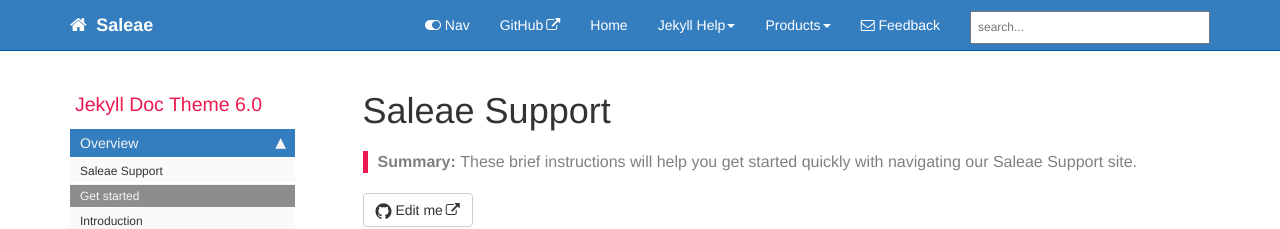
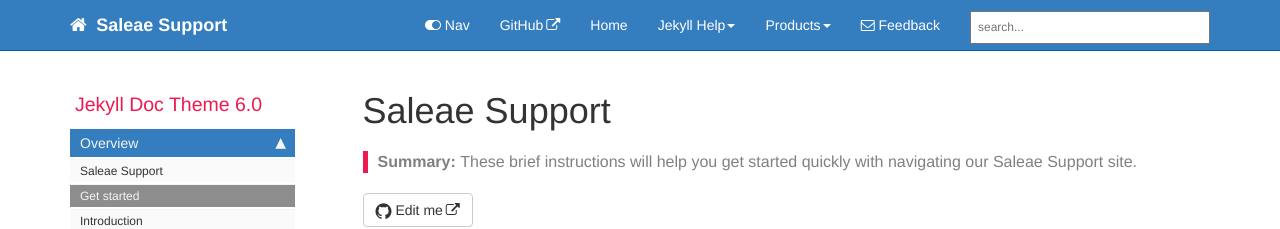
Before and after one commit to saleae/support, a Jekyll site: the page built from index.md, in a window 1280 px wide. Shown: the top 229 px of the page. Built offline with Jekyll 4.4.1, drawn with Linux system fonts in a browser that asks for light colours; nearby versions of some CDN libraries; comment, search, counter and statistics services are not loaded.

Commit message:
Update _config.yml

```diff
--- a/_config.yml
+++ b/_config.yml
@@ -3,7 +3,7 @@ repository: tomjoht/documentation-theme-jekyll
 output: web
 # this property is useful for conditional filtering of content that is separate from the PDF.
 
-topnav_title: Saleae
+topnav_title: Saleae Support
 # this appears on the top navigation bar next to the home button
 
 site_title: Saleae Support
@@ -37,7 +37,7 @@ exclude:
 
 feedback_subject_line: Saleae Support Feedback
 
-feedback_email: support@saleae.com
+feedback_email:
 # used as a contact email for the Feedback link in the top navigation bar
 
 # feedback_disable: true
```
